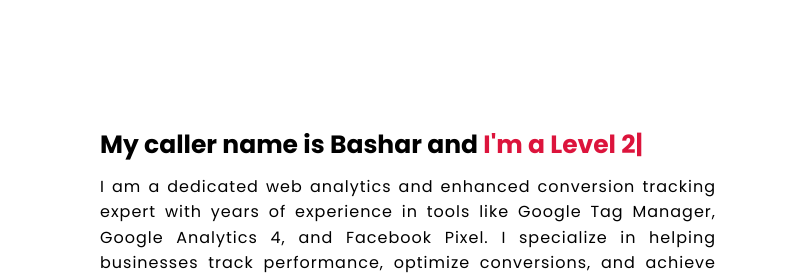
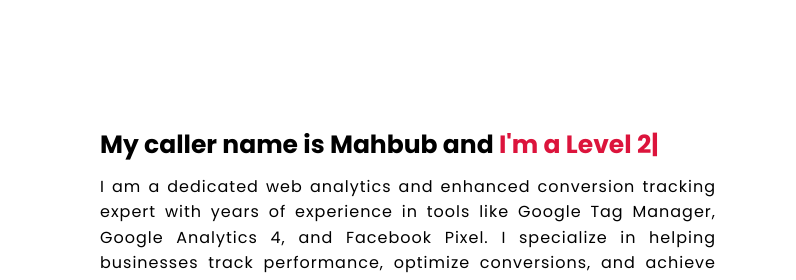
Before and after one commit to mdmahbubhossain/webanalytics, a plain HTML site: page index.html in a window 1280 px wide. Shown: the part 1000-1280 px from the top of the page, 484-1280 px from the left. Drawn offline with nearby package versions, Linux system fonts and the light colour scheme.

Commit message:
Update index.html

```diff
--- a/index.html
+++ b/index.html
@@ -140,7 +140,7 @@
                 </div>
                 <div class="column right">
                     <div class="text">
-                        My caller name is Bashar and
+                        My caller name is Mahbub and
                         <span class="break">
                             <span class="typing2"></span>
                         </span>
```
